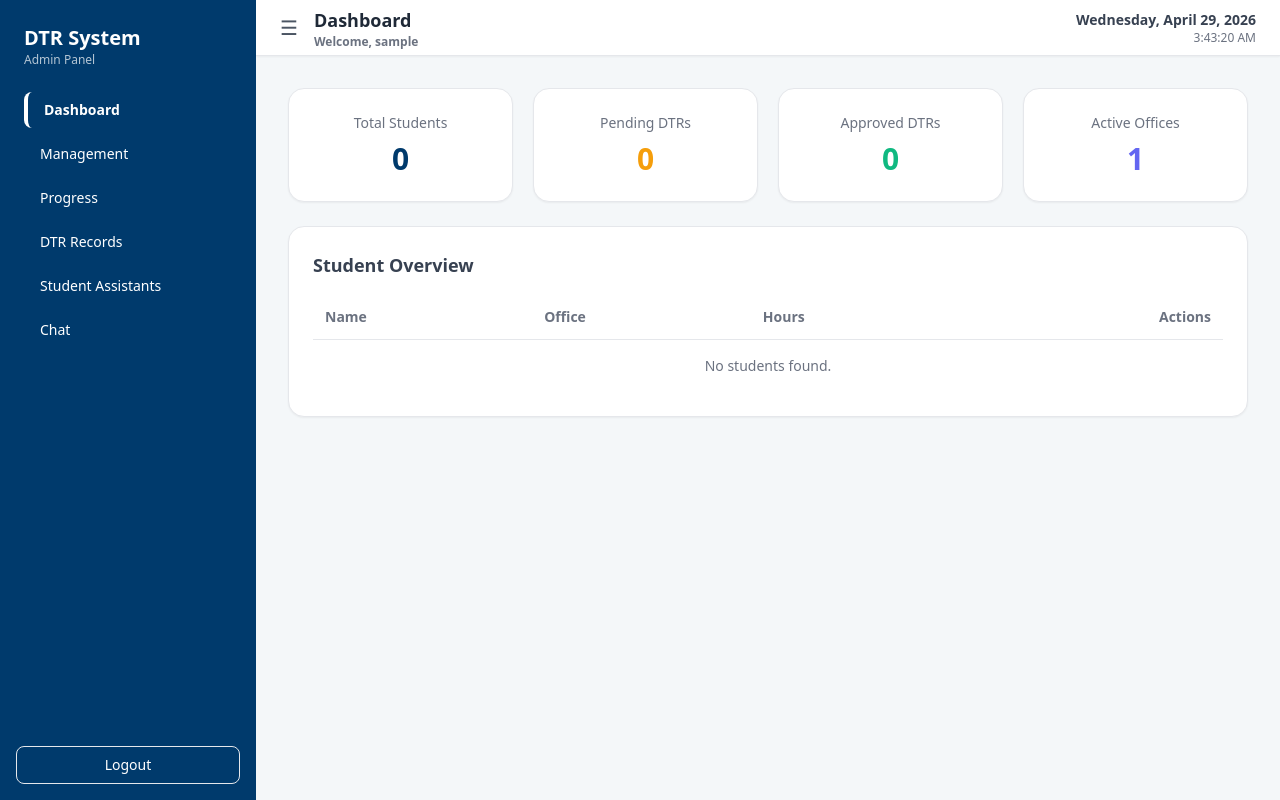
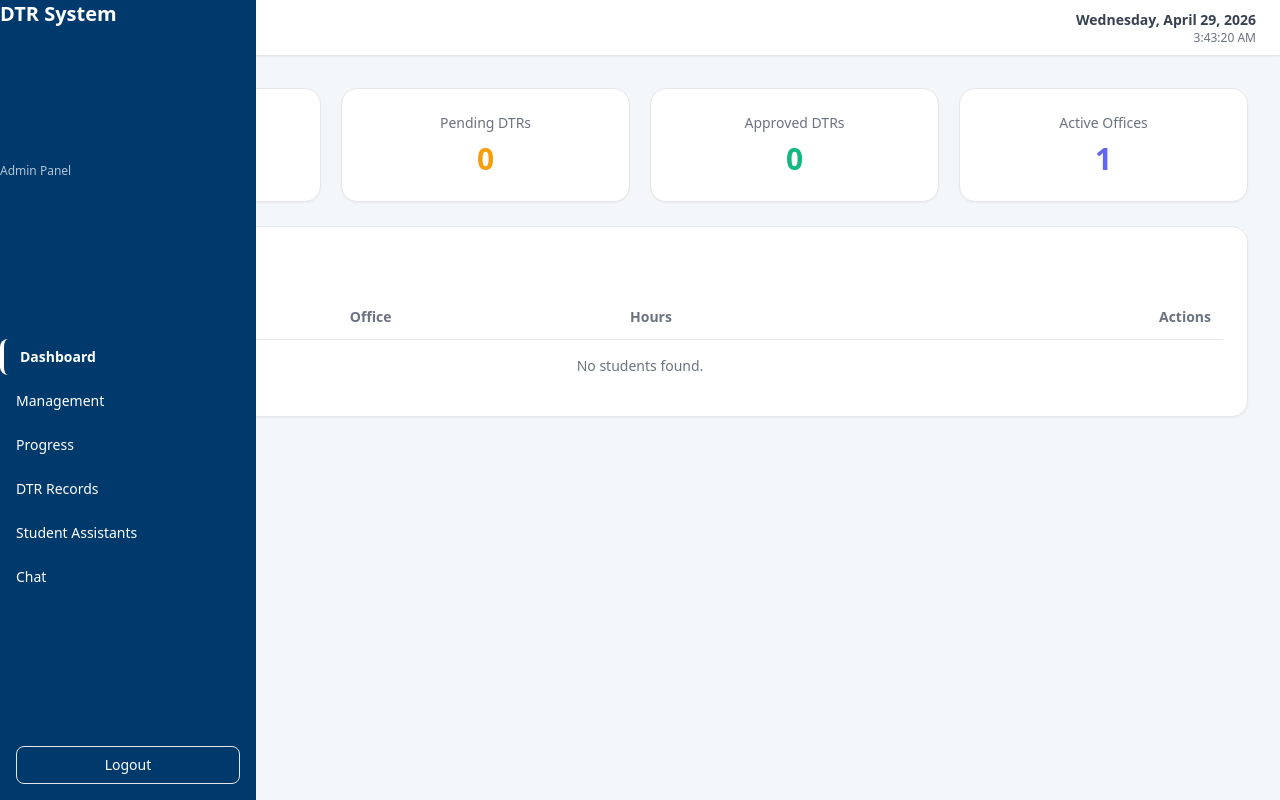
Before and after one commit to gmaravillaa/Seiki, a Django app: page /admin_dashboard/ in a window 1280 px wide. Run offline with Django 5.2, Linux system fonts and the light colour scheme; the visitor is signed in with stand-in values (Sample User, id 1); data comes from the database, SQL or seed files in the repository; data that the repository does not hold is empty.

Commit message:
Update admindashboard.html

```diff
--- a/templates/caao_admin/admindashboard.html
+++ b/templates/caao_admin/admindashboard.html
@@ -33,8 +33,10 @@ body {
 <body class="flex">
 
 <!-- SIDEBAR -->
-<aside id="sidebar" class="w-64 min-h-screen text-white flex flex-col justify-between transition-all duration-300"
-       style="background-color: var(--primary-blue);">
+<aside id="sidebar"
+class="fixed left-0 top-0 h-screen w-64 text-white flex flex-col justify-between
+transform transition-transform duration-300 z-50"
+style="background-color: var(--primary-blue);"
 
     <div class="p-6">
         <h1 class="text-xl font-bold">DTR System</h1>
@@ -89,7 +91,7 @@ body {
 </aside>
 
 <!-- MAIN -->
-<div id="main" class="flex-1">
+<div id="main" class="flex-1 transition-all duration-300">
 
     <!-- HEADER -->
     <header class="bg-white h-14 px-6 flex items-center justify-between shadow-sm border-b">
@@ -233,15 +235,7 @@ body {
 // Toggle sidebar + expand content
 function toggleSidebar() {
     const sidebar = document.getElementById('sidebar');
-    const main = document.getElementById('main');
-
-    sidebar.classList.toggle('hidden');
-
-    if (sidebar.classList.contains('hidden')) {
-        main.classList.remove('ml-64');
-    } else {
-        main.classList.add('ml-64');
-    }
+    sidebar.classList.toggle('-translate-x-full');
 }
 
 // Date + Time
```
